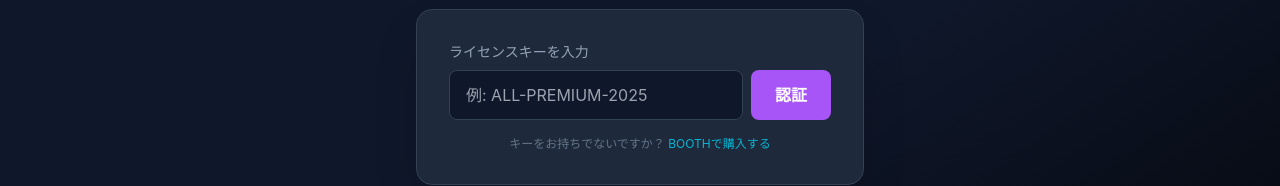
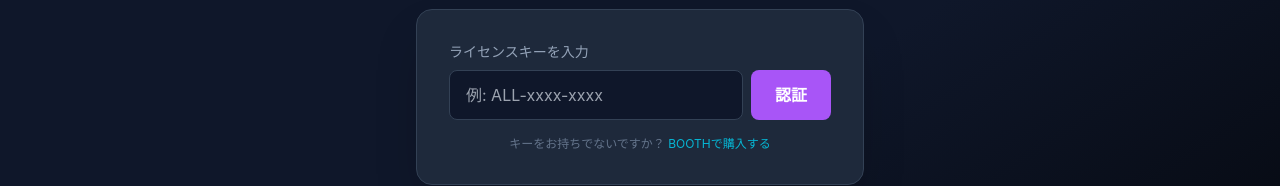
Before and after one commit to ShawnSumiya/V-Creators-Studio, a React (Vite) app: page / in a window 1280 px wide. Shown: the part 215-401 px from the top of the page. Built offline with nearby package versions, Linux system fonts and the light colour scheme.

Commit message:
change example key

```diff
--- a/src/App.tsx
+++ b/src/App.tsx
@@ -126,7 +126,7 @@ function App() {
               type="text"
               value={licenseKey}
               onChange={(e) => setLicenseKey(e.target.value)}
-              placeholder="例: ALL-PREMIUM-2025"
+              placeholder="例: ALL-xxxx-xxxx"
               className="flex-1 bg-slate-900 border border-slate-700 rounded-lg px-4 py-3 text-white focus:outline-none focus:border-primary focus:ring-1 focus:ring-primary transition-all"
             />
             <button
```
